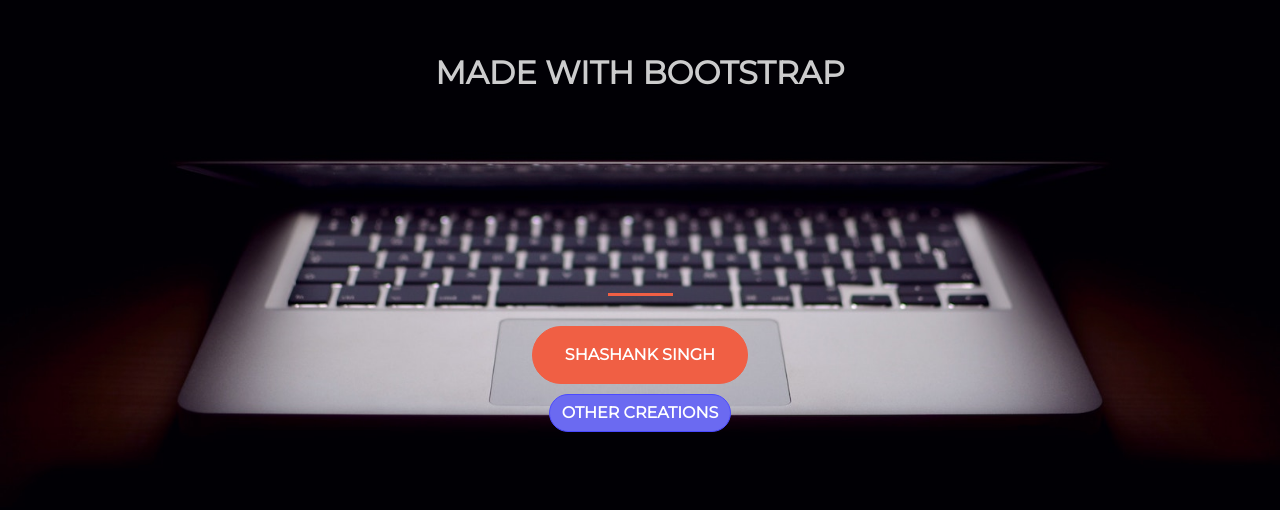
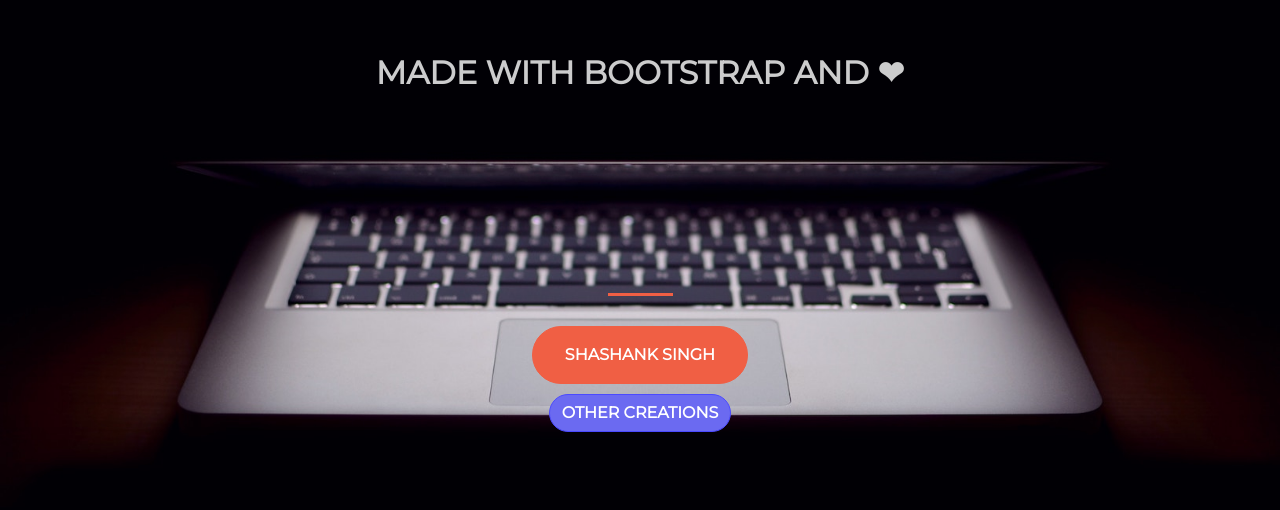
Before and after one commit to shashankcic/shashankcic.github.io, a plain HTML site: page index.html in a window 1280 px wide. Shown: the part 152-662 px from the top of the page. Drawn offline with nearby package versions, Linux system fonts and the light colour scheme.

Commit message:
Update index.html

```diff
--- a/index.html
+++ b/index.html
@@ -21,7 +21,7 @@
         <div class="row">
           <div class="col-lg-12 my-auto">
             <h1 class="text-uppercase faded">
-              <strong>Made with Bootstrap</strong>
+              <strong>Made with Bootstrap and ❤</strong>
             </h1>
             <hr>
           </div>
```
